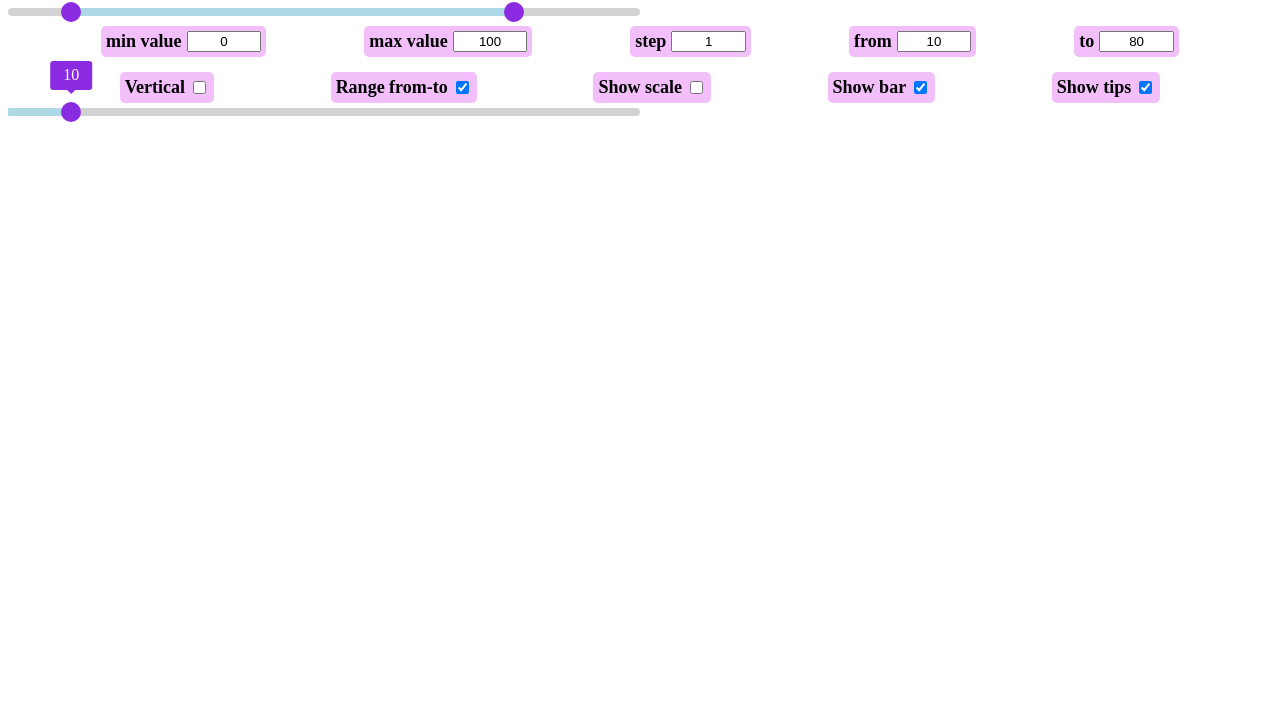
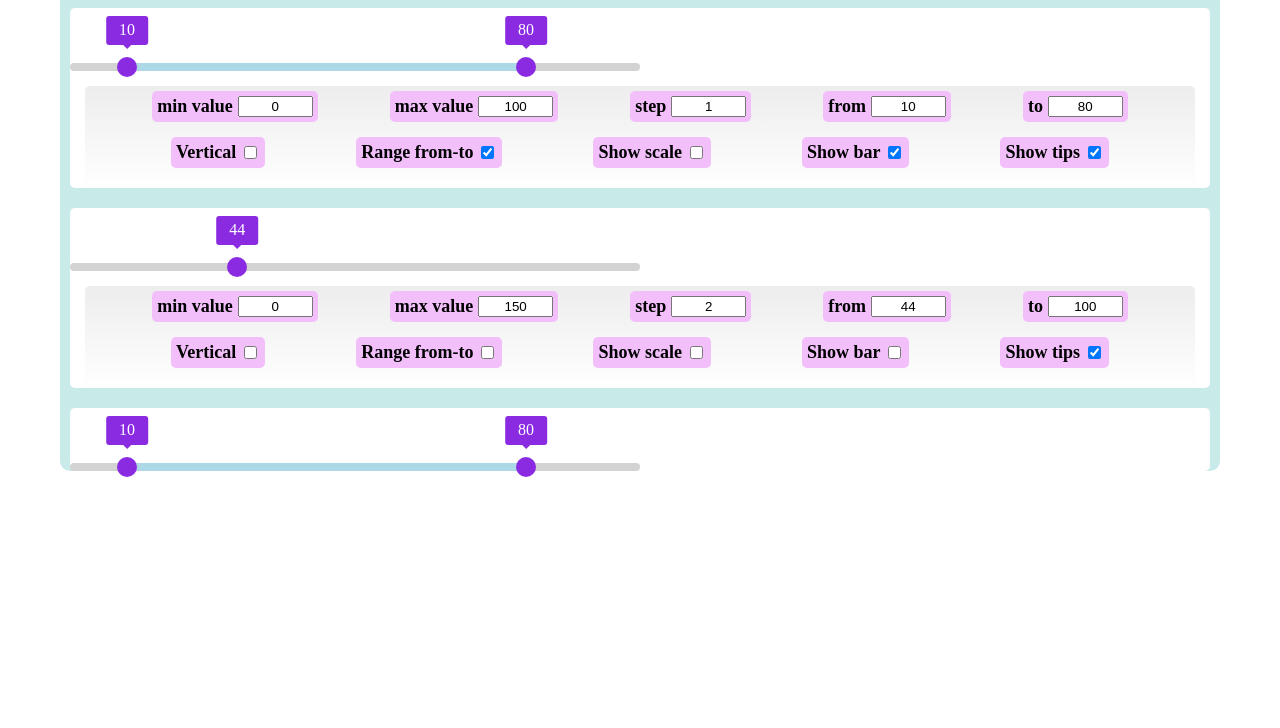
Before and after one commit to dmi3ytsk/range-slider, a website built with Parcel: page src/demo-page/demo-page.pug in a window 1280 px wide. Shown: the part 72-800 px from the top of the page. Built offline with nearby package versions, Linux system fonts and the light colour scheme.

Commit message:
BEMification

```diff
--- a/src/blocks/slider-config/slider-config.pug
+++ b/src/blocks/slider-config/slider-config.pug
@@ -2,7 +2,7 @@ include ../input/input
 include ../checkbox/checkbox
 
 mixin slider-config
-      form.slider-config.ez-range-slider-config
+      form.slider-config.slider-container__slider-config.ez-range-slider-config
          .slider-config__inputs
             +input({name: "min", label: "min value"})
             +input({name: "max", label: "max value"})
--- a/src/demo-page/demo-page.pug
+++ b/src/demo-page/demo-page.pug
@@ -10,15 +10,27 @@ html(lang="en")
    body
       .demo-page
          h1.demo-page__title Range slider demo page
-      .slider-container.ez-range-slider
-         .slider-container__slider
-         +slider-config
+         .slider-container.demo-page__slider-container.ez-range-slider
+            .slider-container__range-slider
+            +slider-config
 
-      .slider-container.ez-range-slider(
-         data-show-bar = "true",
-         data-is-range = "false",
-         data-show-tip = "true"
-      )
-         .slider-container__slider
+         .slider-container.demo-page__slider-container.ez-range-slider(
+            data-min = 0,
+            data-max = 150,
+            data-step = 2,
+            data-from-current-value = 44,
+            data-to-current-value = 100,
+            data-show-bar = "false",
+            data-is-range = "false",
+            data-show-tip = "true",
+            data-is-vertical = "false",
+            data-show-scale = "false"
+         )
+            .slider-container__range-slider
+            +slider-config
+
+         .slider-container.demo-page__slider-container.ez-range-slider
+            .slider-container__range-slider
+
 
       script(src="./index.ts")
--- a/src/demo-page/demo-page.scss
+++ b/src/demo-page/demo-page.scss
@@ -2,5 +2,25 @@
    &__title {
       text-align: center;
    }
-   background: rgb(208, 208, 208);
+   &__slider-container {
+      background-color: white;
+      margin: 20px 10px;
+      border-radius: 5px;
+
+   }
+   background: rgb(200, 234, 233);
+   border-radius: 10px;
+   max-width: 1160px;
+   margin: 0 auto;
 }
+.slider-container {
+   &__range-slider {
+      padding-top: 55px;
+   }
+   &__slider-config {
+      background: linear-gradient(rgb(237, 237, 237), white);
+      border-radius: 5px;
+      margin: 15px 15px 0 15px;
+      padding-bottom: 15px;
+   }
+}
--- a/src/demo-page/index.ts
+++ b/src/demo-page/index.ts
@@ -4,7 +4,7 @@ import DemoPage from "./DemoPage";
 const sliders = document.querySelectorAll(".ez-range-slider");
 
 sliders.forEach((slider: any) => {
-  const sliderContainer = slider.querySelector(".slider-container__slider");
+  const sliderContainer = slider.querySelector(".slider-container__range-slider");
   if (sliderContainer && sliderContainer instanceof HTMLElement) {
     new DemoPage(slider, sliderContainer);
   }
```
